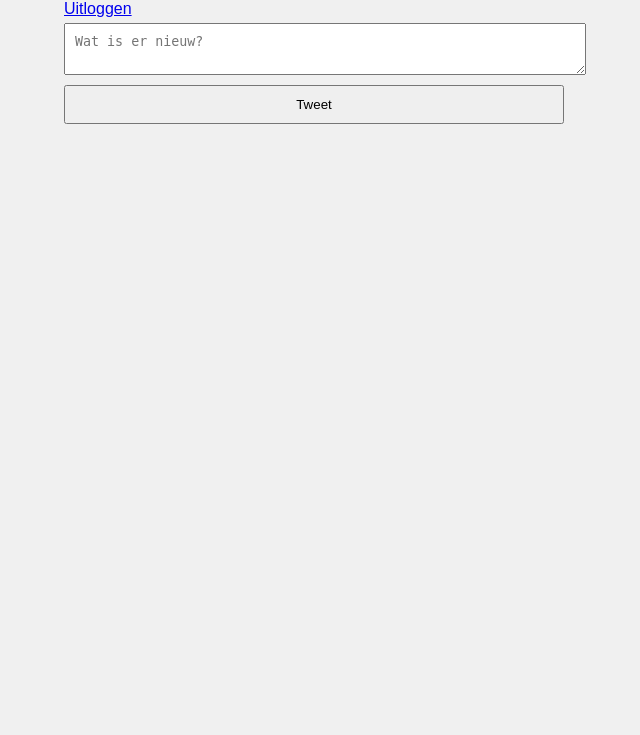
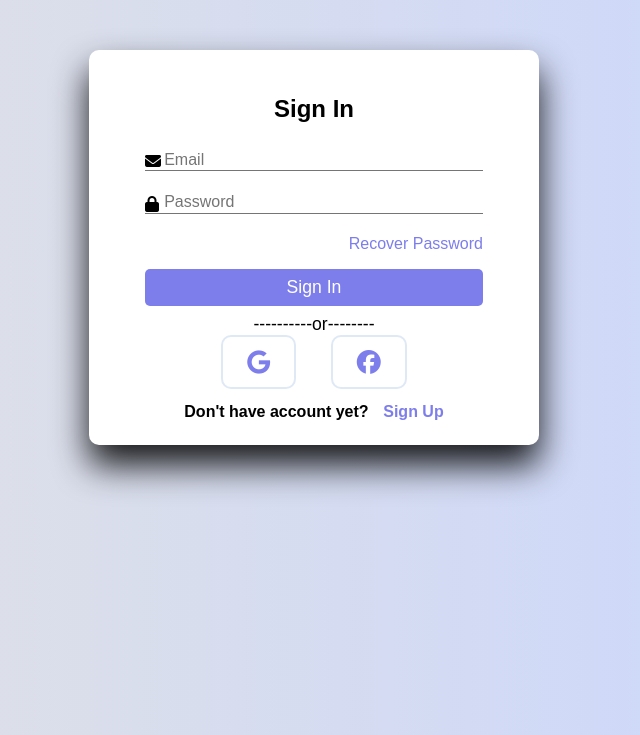
Before and after one commit to Ayoub17-dev/chirpify, a PHP site: page / in a window 1280 px wide. Shown: the top 735 px of the page, without its empty margins (326-966 px from the left). Run offline with PHP 8.4, Linux system fonts and the light colour scheme; the visitor is signed in with stand-in values (Sample User, id 1); data that the repository does not hold is empty; a stand-in replaces the project's code that opens the database connection.

Commit message:
hhj
eerste commit

```diff
--- a/index.php
+++ b/index.php
@@ -1,44 +1,81 @@
-<?php
-session_start();
-require 'db.php';
-
-if (!isset($_SESSION['user_id'])) {
-    header("Location: login.php");
-    exit();
-}
-
-$user_id = $_SESSION['user_id'];
-$result = $conn->query("SELECT tweets.id, tweets.content, tweets.created_at, users.username
-                        FROM tweets JOIN users ON tweets.user_id = users.id
-                        ORDER BY tweets.created_at DESC");
-?>
-
 <!DOCTYPE html>
-<html lang="nl">
+<html lang="en">
 <head>
     <meta charset="UTF-8">
-    <title>Twitter Clone</title>
-    <link rel="stylesheet" href="styles.css">
-    <script src="chirpify.js"></script>
+    <meta name="viewport" content="width=device-width, initial-scale=1.0">
+    <title>Register & Login</title>
+    <link rel="stylesheet" href="https://cdnjs.cloudflare.com/ajax/libs/font-awesome/6.5.1/css/all.min.css">
+    <link rel="stylesheet" href="style.css">
 </head>
 <body>
-    <a href="logout.php">Uitloggen</a>
+    <div class="container" id="signup" style="display:none;">
+      <h1 class="form-title">Register</h1>
+      <form method="post" action="register.php">
+        <div class="input-group">
+           <i class="fas fa-user"></i>
+           <input type="text" name="fName" id="fName" placeholder="First Name" required>
+           <label for="fname">First Name</label>
+        </div>
+        <div class="input-group">
+            <i class="fas fa-user"></i>
+            <input type="text" name="lName" id="lName" placeholder="Last Name" required>
+            <label for="lName">Last Name</label>
+        </div>
+        <div class="input-group">
+            <i class="fas fa-envelope"></i>
+            <input type="email" name="email" id="email" placeholder="Email" required>
+            <label for="email">Email</label>
+        </div>
+        <div class="input-group">
+            <i class="fas fa-lock"></i>
+            <input type="password" name="password" id="password" placeholder="Password" required>
+            <label for="password">Password</label>
+        </div>
+       <input type="submit" class="btn" value="Sign Up" name="signUp">
+      </form>
+      <p class="or">
+        ----------or--------
+      </p>
+      <div class="icons">
+        <i class="fab fa-google"></i>
+        <i class="fab fa-facebook"></i>
+      </div>
+      <div class="links">
+        <p>Already Have Account ?</p>
+        <button id="signInButton">Sign In</button>
+      </div>
+    </div>
 
-    <form action="post_tweet.php" method="POST">
-        <textarea name="tweet" placeholder="Wat is er nieuw?" required></textarea>
-        <button type="submit">Tweet</button>
-    </form>
-
-    <?php while ($tweet = $result->fetch_assoc()): ?>
-        <div>
-            <strong>@<?= htmlspecialchars($tweet['username']) ?></strong>
-            <p><?= htmlspecialchars($tweet['content']) ?></p>
-            <small><?= $tweet['created_at'] ?></small>
-            <form action="like_tweet.php" method="POST">
-                <input type="hidden" name="tweet_id" value="<?= $tweet['id'] ?>">
-                <button type="submit">Like</button>
-            </form>
+    <div class="container" id="signIn">
+        <h1 class="form-title">Sign In</h1>
+        <form method="post" action="register.php">
+          <div class="input-group">
+              <i class="fas fa-envelope"></i>
+              <input type="email" name="email" id="email" placeholder="Email" required>
+              <label for="email">Email</label>
+          </div>
+          <div class="input-group">
+              <i class="fas fa-lock"></i>
+              <input type="password" name="password" id="password" placeholder="Password" required>
+              <label for="password">Password</label>
+          </div>
+          <p class="recover">
+            <a href="#">Recover Password</a>
+          </p>
+         <input type="submit" class="btn" value="Sign In" name="signIn">
+        </form>
+        <p class="or">
+          ----------or--------
+        </p>
+        <div class="icons">
+          <i class="fab fa-google"></i>
+          <i class="fab fa-facebook"></i>
         </div>
-    <?php endwhile; ?>
+        <div class="links">
+          <p>Don't have account yet?</p>
+          <button id="signUpButton">Sign Up</button>
+        </div>
+      </div>
+      <script src="script.js"></script>
 </body>
 </html>
--- /dev/null
+++ b/logout.php
@@ -0,0 +1,4 @@
+<?php
+session_destroy();
+header("location: index.php");
+?>
--- /dev/null
+++ b/script.js
@@ -0,0 +1,13 @@
+const signUpButton=document.getElementById('signUpButton');
+const signInButton=document.getElementById('signInButton');
+const signInForm=document.getElementById('signIn');
+const signUpForm=document.getElementById('signup');
+
+signUpButton.addEventListener('click',function(){
+    signInForm.style.display="none";
+    signUpForm.style.display="block";
+})
+signInButton.addEventListener('click', function(){
+    signInForm.style.display="block";
+    signUpForm.style.display="none";
+})
--- /dev/null
+++ b/style.css
@@ -0,0 +1,140 @@
+*{
+    margin:0;
+    padding:0;
+    box-sizing:border-box;
+    font-family:"poppins",sans-serif;
+}
+body{
+    background-color: #c9d6ff;
+    background: linear-gradient(to right, #e2e2e2, #c9d6ff), url('images/chirpify.jpg');
+    background-size: cover;
+    background-position: center center;
+    background-attachment: fixed;
+}
+.container{
+    background:#fff;
+    width:450px;
+    padding:1.5rem;
+    margin:50px auto;
+    border-radius:10px;
+    box-shadow:0 20px 35px rgba(0,0,1,0.9);
+}
+form{
+    margin:0 2rem;
+}
+.form-title{
+    font-size:1.5rem;
+    font-weight:bold;
+    text-align:center;
+    padding:1.3rem;
+    margin-bottom:0.4rem;
+}
+input{
+    color:inherit;
+    width:100%;
+    background-color:transparent;
+    border:none;
+    border-bottom:1px solid #757575;
+    padding-left:1.5rem;
+    font-size:15px;
+}
+.input-group{
+    padding:1% 0;
+    position:relative;
+
+}
+.input-group i{
+    position:absolute;
+    color:black;
+}
+input:focus{
+    background-color: transparent;
+    outline:transparent;
+    border-bottom:2px solid hsl(327,90%,28%);
+}
+input::placeholder{
+    color:transparent;
+}
+label{
+    color:#757575;
+    position:relative;
+    left:1.2em;
+    top:-1.3em;
+    cursor:auto;
+    transition:0.3s ease all;
+}
+input:focus~label,input:not(:placeholder-shown)~label{
+    top:-3em;
+    color:hsl(327,90%,28%);
+    font-size:15px;
+}
+.recover{
+    text-align:right;
+    font-size:1rem;
+    margin-bottom:1rem;
+
+}
+.recover a{
+    text-decoration:none;
+    color:rgb(125,125,235);
+}
+.recover a:hover{
+    color:blue;
+    text-decoration:underline;
+}
+.btn{
+    font-size:1.1rem;
+    padding:8px 0;
+    border-radius:5px;
+    outline:none;
+    border:none;
+    width:100%;
+    background:rgb(125,125,235);
+    color:white;
+    cursor:pointer;
+    transition:0.9s;
+}
+.btn:hover{
+    background:#07001f;
+}
+.or{
+    font-size:1.1rem;
+    margin-top:0.5rem;
+    text-align:center;
+}
+.icons{
+    text-align:center;
+}
+.icons i{
+    color:rgb(125,125,235);
+    padding:0.8rem 1.5rem;
+    border-radius:10px;
+    font-size:1.5rem;
+    cursor:pointer;
+    border:2px solid #dfe9f5;
+    margin:0 15px;
+    transition:1s;
+}
+.icons i:hover{
+    background:#07001f;
+    font-size:1.6rem;
+    border:2px solid rgb(125,125,235);
+}
+.links{
+    display:flex;
+    justify-content:space-around;
+    padding:0 4rem;
+    margin-top:0.9rem;
+    font-weight:bold;
+}
+button{
+    color:rgb(125,125,235);
+    border:none;
+    background-color:transparent;
+    font-size:1rem;
+    font-weight:bold;
+}
+button:hover{
+    text-decoration:underline;
+    color:blue;
+}
--- a/styles.css
+++ /dev/null
@@ -1,25 +0,0 @@
-body {
-    font-family: Arial, sans-serif;
-    max-width: 500px;
-    margin: auto;
-    background: #f0f0f0;
-}
-
-form {
-    display: flex;
-    flex-direction: column;
-}
-
-textarea,
-input,
-button {
-    margin: 5px 0;
-    padding: 10px;
-    width: 100%;
-}
-
-div {
-    background: white;
-    padding: 10px;
-    margin-top: 10px;
-}
```
Also changed, not shown: connect.php (added, +11 -0 lines), homepage.php (added, +32 -0 lines), register.php (added, +50 -0 lines), test.php (deleted, +0 -7 lines), twitter.php (added, +245 -0 lines), chirpify.jpg (added).
